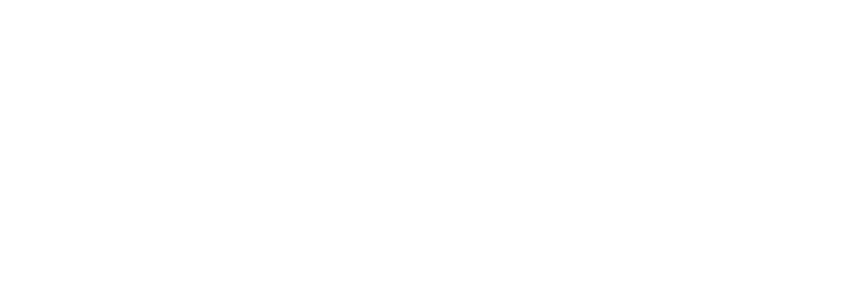
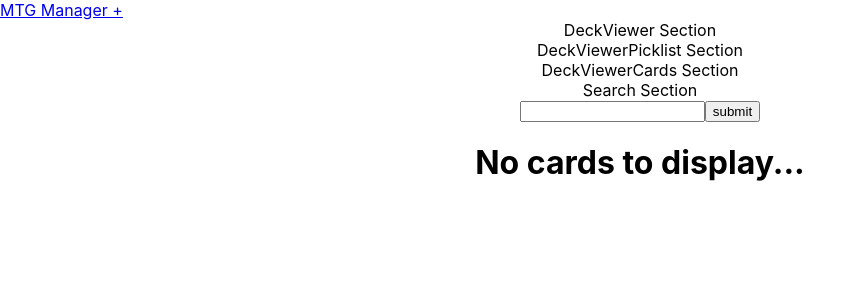
Before and after one commit to longplu/mtg-frontend, a React (Create React App) app: page / in a window 1280 px wide. Shown: the top 300 px of the page, without its empty margins (0-864 px from the left). Built offline with nearby package versions, Linux system fonts and the light colour scheme.

Commit message:
wip: adds Search components and API calls with AJAX

```diff
--- a/package.json
+++ b/package.json
@@ -8,6 +8,7 @@
     "@testing-library/user-event": "^13.5.0",
     "react": "^17.0.2",
     "react-dom": "^17.0.2",
+    "react-router-dom": "^5.3.0",
     "react-scripts": "5.0.0",
     "web-vitals": "^2.1.4"
   },
--- a/src/App.css
+++ b/src/App.css
@@ -36,3 +36,8 @@
     transform: rotate(360deg);
   }
 }
+
+nav {
+  display: flex;
+  justify-content: flex-start;
+}
--- a/src/App.js
+++ b/src/App.js
@@ -1,9 +1,13 @@
 import './App.css';
+import Header from './components/Header';
+import Main from './components/Main';
+
 
 function App() {
   return (
     <div className="App">
-
+      <Header />
+      <Main />
     </div>
   );
 }
--- /dev/null
+++ b/src/components/DeckViewerCards.js
@@ -0,0 +1,7 @@
+function DeckViewerCards() {
+    return (
+        <div>DeckViewerCards Section</div>
+    )
+}
+
+export default DeckViewerCards;
--- /dev/null
+++ b/src/components/DeckViewerPicklist.js
@@ -0,0 +1,7 @@
+function DeckViewerPicklist() {
+    return (
+        <div>DeckViewerPicklist Section</div>
+    )
+}
+
+export default DeckViewerPicklist;
--- /dev/null
+++ b/src/components/Header.js
@@ -0,0 +1,13 @@
+import { Link } from 'react-router-dom'
+
+function Header(props) {
+    return (
+        <nav className="nav">
+            <Link to="/">
+                <div>MTG Manager +</div>
+            </Link>
+        </nav>
+    )
+  }
+
+  export default Header
--- /dev/null
+++ b/src/components/Main.js
@@ -0,0 +1,16 @@
+import { Route, Switch } from 'react-router-dom';
+import DeckViewer from '../pages/DeckViewer'
+import Search from '../pages/Search';
+
+function Main() {
+    return(
+        <Switch>
+            <Route exact path = '/'>
+                <DeckViewer />
+                <Search />
+            </Route>
+        </Switch>
+    )
+}
+
+export default Main
--- /dev/null
+++ b/src/components/SearchDisplay.js
@@ -0,0 +1,16 @@
+function SearchDisplay(props) {
+    const loaded = () => {
+    return (
+        props.cards.data.map((card) => (
+            <div key={card.id}>
+                <h3>{card.name}</h3>
+            </div>
+        ))
+    )
+    }
+    const loading = () => <h1>No cards to display...</h1>
+
+    return props.cards ? loaded() : loading()
+}
+
+export default SearchDisplay;
--- /dev/null
+++ b/src/components/SearchForm.js
@@ -0,0 +1,27 @@
+import { useState } from 'react';
+
+function SearchForm(props) {
+    const [formState, setFormState] = useState({
+        searchTerm: ''
+    });
+
+    const handleChange = (event) => {
+        setFormState({ searchTerm: event.target.value });
+    };
+
+    const handleSubmit = (event) => {
+        event.preventDefault();
+        props.getCards(formState.searchTerm)
+    }
+
+    return (
+        <div>
+            <form onSubmit={handleSubmit}>
+                <input type="text" value={formState.searchTerm} onChange={handleChange}/>
+                <input type="submit" value="submit" />
+            </form>
+        </div>
+    )
+};
+
+export default SearchForm;
--- a/src/index.js
+++ b/src/index.js
@@ -1,13 +1,16 @@
 import React from 'react';
 import ReactDOM from 'react-dom';
 import './index.css';
+import { BrowserRouter as Router } from 'react-router-dom';
 import App from './App';
 import reportWebVitals from './reportWebVitals';
 
 ReactDOM.render(
-  <React.StrictMode>
-    <App />
-  </React.StrictMode>,
+  <Router>
+    <React.StrictMode>
+      <App />
+    </React.StrictMode>
+  </Router>,
   document.getElementById('root')
 );
 
--- /dev/null
+++ b/src/pages/DeckViewer.js
@@ -0,0 +1,14 @@
+import React from "react";
+import DeckViewerCards from "../components/DeckViewerCards";
+import DeckViewerPicklist from "../components/DeckViewerPicklist";
+
+function DeckViewer(props) {
+    return (
+            <div>DeckViewer Section
+                <DeckViewerPicklist />
+                <DeckViewerCards />
+            </div>
+    )
+}
+
+export default DeckViewer;
--- /dev/null
+++ b/src/pages/Search.js
@@ -0,0 +1,26 @@
+import { useState } from "react";
+
+import SearchForm from "../components/SearchForm";
+import SearchDisplay from "../components/SearchDisplay";
+
+function Search() {
+
+const [cards, setCards] = useState(null)
+
+const getCards = async (searchTerm) => {
+    const response = await fetch('https://api.scryfall.com/cards/search?q=' + searchTerm)
+    const data = await response.json();
+    data.object === 'error' ? setCards(null):setCards(data)
+
+}
+
+
+    return (
+        <div>Search Section
+        <SearchForm getCards={getCards}/>
+        <SearchDisplay cards={cards}/>
+        </div>
+    )
+}
+
+export default Search;
```
Also changed, not shown: 1 other file (tests, documents, lock files or other folders).
